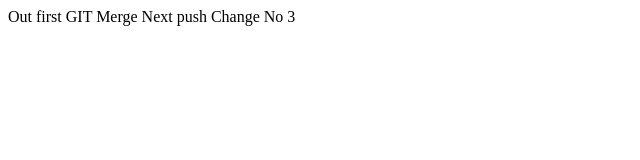
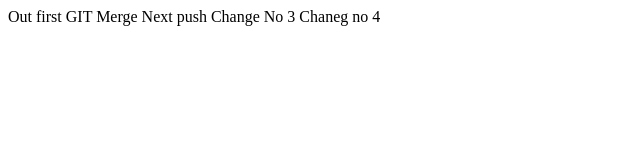
Before and after one commit to Darren-ODonnell/GitMerge, a plain HTML site: page Project/index.html in a window 1280 px wide. Shown: the full height of the page, 0-640 px from the left. Drawn offline with Linux system fonts and the light colour scheme.

Commit message:
Index changed
next update

```diff
--- a/Project/index.html
+++ b/Project/index.html
@@ -14,5 +14,7 @@
 
 Change No 3
 
+
+Chaneg no 4
 </body>
 </html>
```
